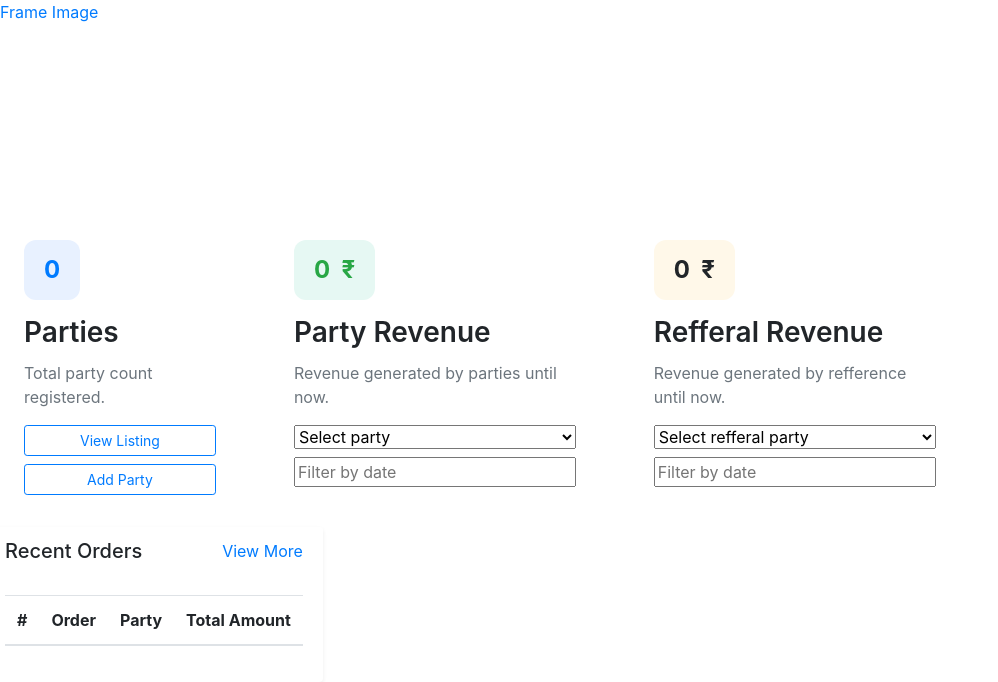
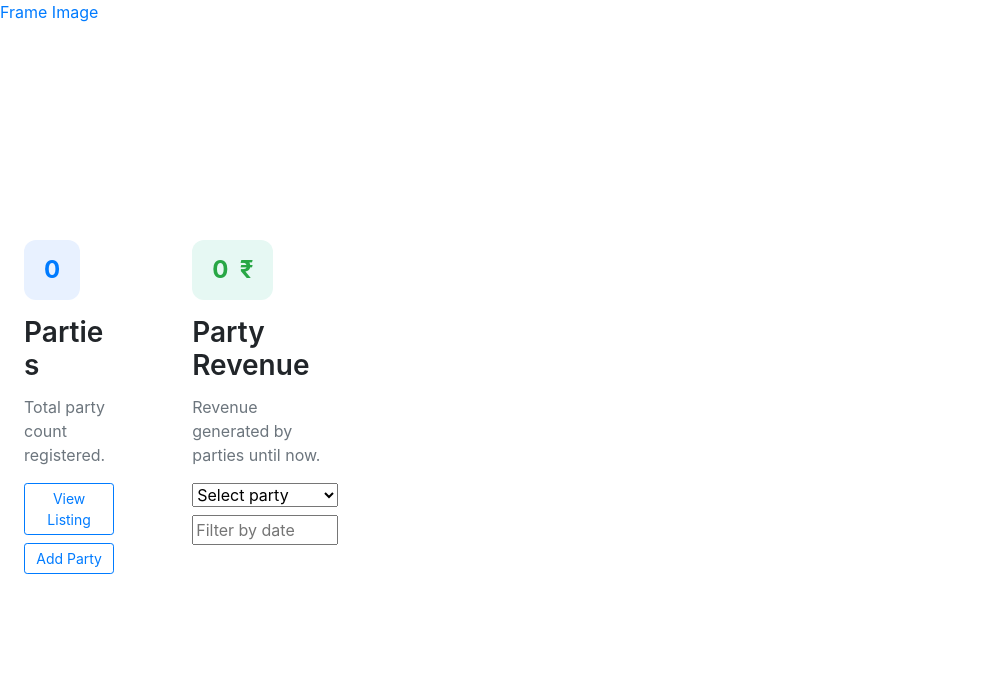
Before and after one commit to fahadjdy/invoice, a CodeIgniter 4 app: the page made by app/Views/index.php in a window 1280 px wide. Shown: the part 495-1177 px from the top of the page, without its empty margins (0-998 px from the left). After the commit the page ends 1069 px from the top, so only its background shows below. Run offline with PHP 8.4 and a stand-in for CodeIgniter, Linux system fonts and the light colour scheme; the template is opened without the code that fills it, so the values that code supplies are empty; some libraries are stand-ins or nearby versions.

Commit message:
dashboard changes done

```diff
--- a/app/Config/Routes.php
+++ b/app/Config/Routes.php
@@ -15,7 +15,6 @@ $routes->post('/authLogin', 'Auth::authLogin');
 $routes->get('/dashboard', 'Home::index',['filter' => 'authFilter']);
 // $routes->get('/partyFilter/(:any)', 'Home::partyFilter/$1',['filter' => 'authFilter']);
 $routes->get('/partyFilter/(:any)/(:any)/(:any)', 'Home::partyFilter/$1/$2/$3',['filter' => 'authFilter']);
-$routes->get('/refFilter/(:any)/(:any)/(:any)', 'Home::refFilter/$1/$2/$3',['filter' => 'authFilter']);
 
 
 // party routes
--- a/app/Views/index.php
+++ b/app/Views/index.php
@@ -50,83 +50,9 @@
                     </div>
                 </div>
 
-                <div class="col-md-4">
-                    <div class="card feature-card h-100 p-4">
-                        <div class="icon-wrapper bg-soft-warning">
-                            <!--<svg width="24" height="24" fill="none" stroke="currentColor" stroke-width="2"-->
-                            <!--    class="text-warning">-->
-                            <!--    <path d="M12 22s8-4 8-10V5l-8-3-8 3v7c0 6 8 10 8 10z" />-->
-                            <!--</svg>-->
-                            <strong class="counter-count" data-counter-duration="2000" id="ref_transaction"><?= ($ref_transactions  != null) ? $ref_transactions : '0' ?></strong><b>&nbsp&nbsp₹</b>
-                        </div>
-                        <h3 class="card-title">Refferal Revenue</h3>
-                        <p class="card-text text-muted" id="ref-filtered-transaction">Revenue generated by refference until now.</p>
-                        <select class="form-select" name="ref_id" id="ref_list" onchange="ref_change(this);">
-                            <option value="0" selected>Select refferal party</option>
-                            <?php foreach($ref_list as $key => $value) { ?>
-                                <option value="<?= $key ?>"><?= $value ?></option>
-                            <?php } ?>
-                        </select>
-                        <input class="form-select mt-2" type="text" name="ref-daterange" id="ref-transaction-daterange" value="" placeholder="Filter by date"/>
-                    </div>
-                </div>
             </div>
         </div>
     <!--</div>-->
-    <div class="row">
-        <!-- Main Content Area -->
-        <div class="row g-3">
-            <!-- Activity Timeline -->
-            <div class="col-12 col-lg-12">
-                <div class="card border-0 shadow-sm feature-card">
-                    <div class="card-header bg-white border-0">
-                        <div class="d-flex justify-content-between align-items-center">
-                            <h5 class="mb-0">Recent Orders</h5>
-                            <!--<button class="btn btn-link text-decoration-none p-0" onclick="console.lol(dmeo)">View All</button>-->
-                            <a href="<?= base_url('order'); ?>" class="link-primary">View More</a>
-                        </div>
-                    </div>
-                    <div class="card-body">
-                            <table class="table table-striped">
-                              <thead>
-                                <tr>
-                                  <th scope="col">#</th>
-                                  <th scope="col">Order</th>
-                                  <th scope="col">Party</th>
-                                  <th scope="col">Total Amount</th>
-                                </tr>
-                              </thead>
-                              <tbody>
-                                <?php
-                                    $count = 0;
-                                    foreach($latest_orders as $order){
-                                        $count++;
-                                        echo "
-                                        <tr>
-                                          <th scope='row'> $count </th>
-                                          <td> ".$order['orders_name']." </td>
-                                          <td> ".$order['party_name']." </td>
-                                          <td> ".$order['total_price']." </td>
-                                        </tr>";
-                                } ?>
-                                <!--<tr>-->
-                                <!--  <th scope="row">2</th>-->
-                                <!--  <td>Jacob</td>-->
-                                <!--  <td>Thornton</td>-->
-                                <!--  <td>@fat</td>-->
-                                <!--</tr>-->
-                                <!--<tr>-->
-                                <!--  <th scope="row">3</th>-->
-                                <!--  <td>Larry</td>-->
-                                <!--  <td>the Bird</td>-->
-                                <!--  <td>@twitter</td>-->
-                                <!--</tr>-->
-                              </tbody>
-                            </table>
-                    </div>
-                </div>
-            </div>
-    </div>
 
 <?= $this->endSection() ?>
 <?= $this->section('js') ?>
@@ -182,7 +108,6 @@
               cancelLabel: 'Clear'
             }
         }, function(start, end, label) {
-            ref_change($('#ref_list'));
         //   console.log(start.format('YYYY-MM-DD') + ' to ' + end.format('YYYY-MM-DD'));
         }).val("");
 
@@ -228,31 +153,6 @@
         });
     }
 
-    function ref_change(element) {
-        // console.log($(element));
-        var ref_id = $(element).val();
-        var from = $('#ref-transaction-daterange').data('daterangepicker').startDate.format("YYYY-MM-DD H:m:s");
-        var to = $('#ref-transaction-daterange').data('daterangepicker').endDate.format("YYYY-MM-DD H:m:s");
-        console.log(from, to);
-        $.ajax({
-            type: "GET",
-            url: "<?= base_url('refFilter/');?>" + ref_id + '/' + from + '/' + to,
-            data: ref_id,
-            dataType: "JSON",
-            contentType: false,
-            processData: false,
-            success: function(response) {
-                if(response == null)
-                {
-                    $('#ref_transaction').html('0');
-                }else{
-                    $('#ref_transaction').html(response);
-                }
-                $('#ref-filtered-transaction').text('Revenue generated by selected refference until now.');
-                // console.log(response);
-            }
-        });
-    }
 </script>
 
 <?= $this->endSection('js') ?>
```
Also changed, not shown: app/Controllers/Home.php (+0 -23 lines).
